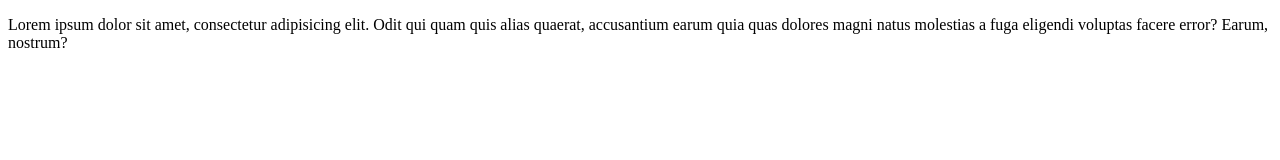
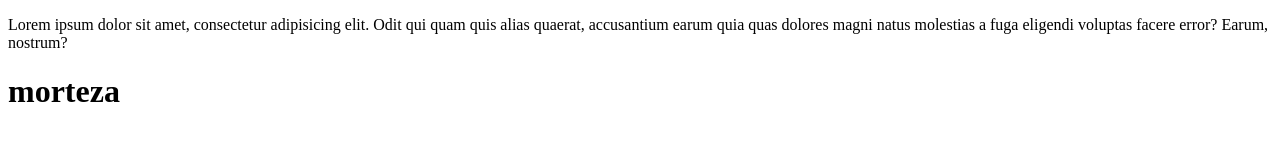
Before and after one commit to morteza-7070/git3, a plain HTML site: page index.html in a window 1280 px wide. Drawn offline with Linux system fonts and the light colour scheme.

Commit message:
add tag h1

```diff
--- a/index.html
+++ b/index.html
@@ -9,6 +9,7 @@
 <body>
     <p>
         Lorem ipsum dolor sit amet, consectetur adipisicing elit. Odit qui quam quis alias quaerat, accusantium earum quia quas dolores magni natus molestias a fuga eligendi voluptas facere error? Earum, nostrum?
+        <h1>morteza</h1>
     </p>
 
 </body>
```
